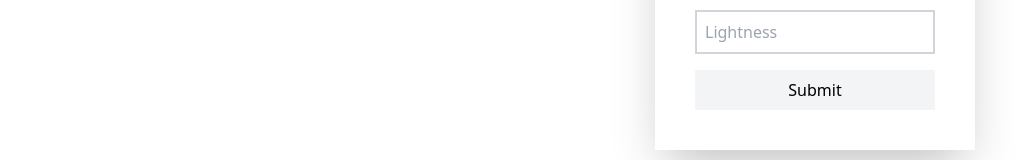
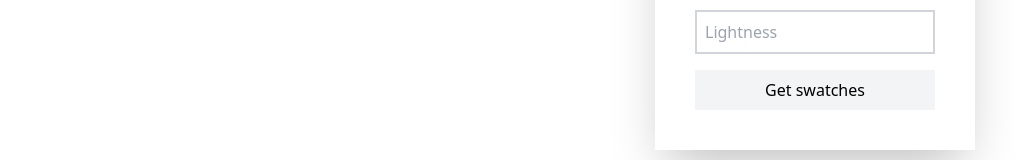
Before and after one commit to naaadz/swatches, a Vue app: page / in a window 1280 px wide. Shown: the part 610-770 px from the top of the page, without its empty margins (265-1280 px from the left). Built offline with nearby package versions, Linux system fonts and the light colour scheme.

Commit message:
better button copy

```diff
--- a/src/App.vue
+++ b/src/App.vue
@@ -21,10 +21,9 @@
 				class="bg-gray-100 p-2"
                 :class="{ disabled : state.loading }"
 			>
-				Submit
+				Get swatches
 			</button>
 		</form>
-
 		<template v-if="storedColors.length === 0">
 			<div class="status text-3xl text-gray-300 text-center p-6 m-auto">
                 <span v-if="state.loading">Loading...</span>
```
